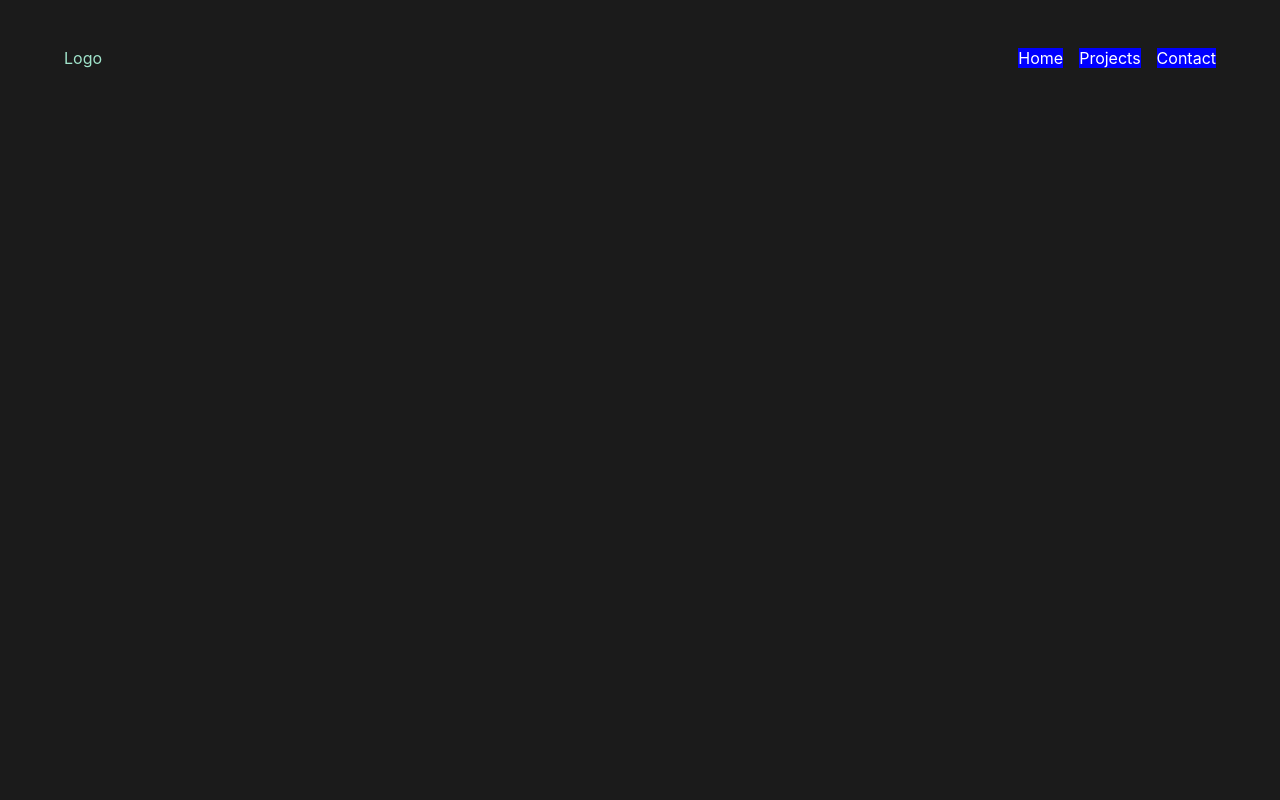
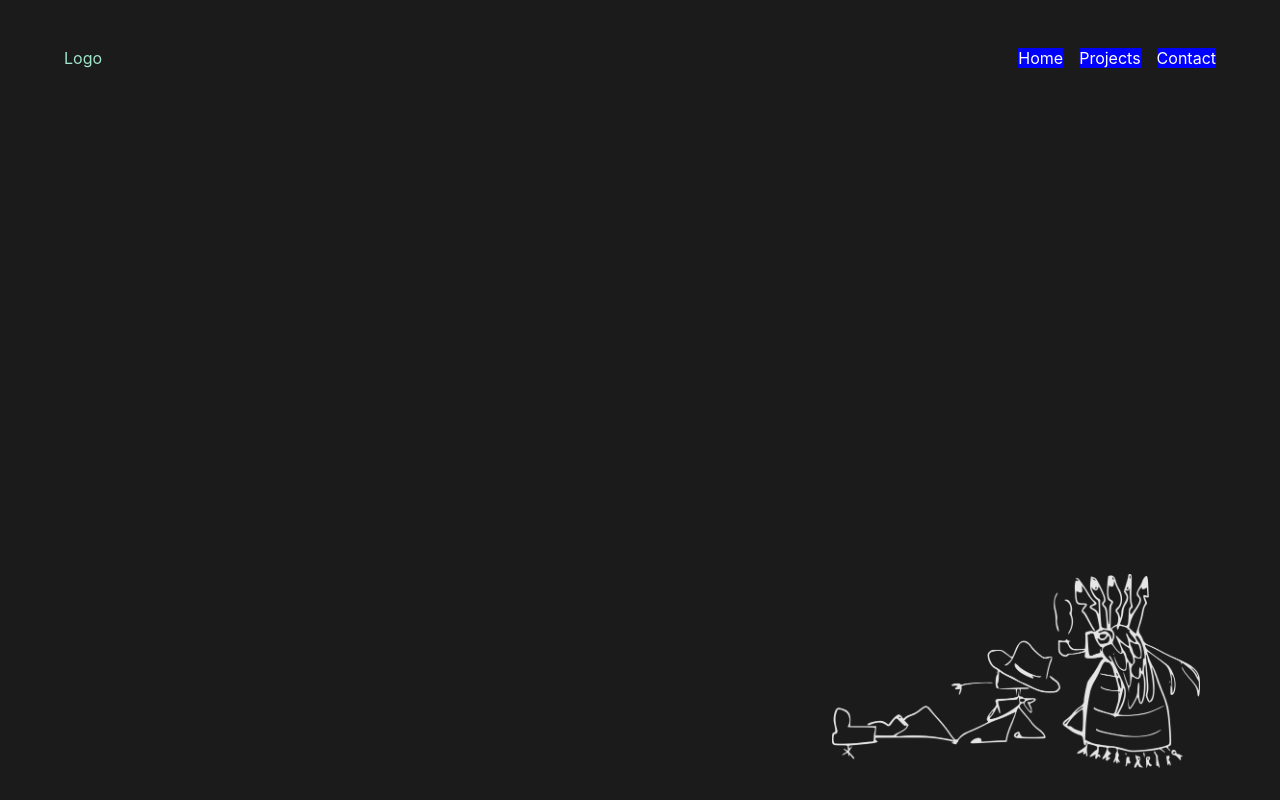
Before and after one commit to havoriskova/portfolio, a React (Create React App) app in the folder 01-portfolio/: page / in a window 1280 px wide. Shown: the top 800 px of the page. Built offline with nearby package versions, Linux system fonts and the light colour scheme; the HTML template or start-up script is replaced by a standard one.

Commit message:
added img for hero section

```diff
--- a/01-portfolio/src/components/Footer.css
+++ b/01-portfolio/src/components/Footer.css
@@ -1,4 +1,4 @@
-.robots_container {
+.robots_footer_container {
     position: relative;
     height: 10rem;
     display: flex;
@@ -7,7 +7,7 @@
 }
 
 
-.robots_container img {
+.robots_footer_container img {
     max-width: 100%;
     min-width: fit-content;
     position: relative;
@@ -16,7 +16,7 @@
 
 }
 
-.robots_container ~ .hr {
+.robots_footer_container ~ .hr {
     position: relative;
     top: -2.8rem;
     border-top: solid rgb(229, 229, 229) .1rem;
@@ -26,11 +26,11 @@
 
 
 @media (min-width:420px) {
-    .robots_container {
-            height: 15rem;
+    .robots_footer_container {
+        height: 15rem;
         }
 
-    .robots_container ~ .hr {
+    .robots_footer_container ~ .hr {
         top: -4.2rem;
     }
 }
--- a/01-portfolio/src/components/Footer.js
+++ b/01-portfolio/src/components/Footer.js
@@ -9,7 +9,7 @@ const Footer = (props) => {
     return(
         <>
 
-            <div className="robots_container">
+            <div className="robots_footer_container">
                 {/* <img alt="robots" src={robot} srcset={`${robot} 590w, ${robots} 1087w`} sizes="(max-width: 400px) 300px, 700px"/> */}
                 {/* <img alt="robots" src={robot} srcset={`${robot}, ${robots} 2x`}/> */}
                 {/* <img alt="robots" src={robot} srcset={`${robot} 590w, ${robots} 1087w`} sizes="(max-width: 400px) 90vw, 50vw"/> */}
--- a/01-portfolio/src/components/Home.css
+++ b/01-portfolio/src/components/Home.css
@@ -1,13 +1,48 @@
 
 .Home .extension-of-header {
-    min-height: 100vh;
+    min-height: calc(100vh - 5rem);
     background-color: var(--primary-color);
+    position: relative;
+    display: flex;
+    align-items: flex-end;
 }
 
 .Home .full-width {
     width: 100vw;
     margin-inline-start: 50%;
     transform: translate(-50%);
+    position: relative;
+}
+
+
+.robots_hero_container {
+    position: relative;
+    display: flex;
+    place-content: flex-end;
+}
+
+.robots_hero_container img {
+    max-width: 70%;
+    filter: invert(90%);
+    padding-bottom: 2rem;
+}
+
+
+
+@media (min-width:400px) {
+    .robots_hero_container img {
+        max-width: 50%;
+        padding-right: 2rem;
+    }
+
+}
+
+@media (min-width:800px) {
+    .robots_hero_container img {
+        max-width: 35%;
+        padding-right: 5rem;
+    }
+
 }
 
 /* .Home .full-width {
--- a/01-portfolio/src/components/Home.js
+++ b/01-portfolio/src/components/Home.js
@@ -1,5 +1,6 @@
 import'./Home.css';
 //import RandomBackground from '../hoc/RandomBackground';
+import heroRobots from '../img/robots_hero.png';
 
 
 const Home = (props) => {
@@ -9,7 +10,11 @@ const Home = (props) => {
 
     return (
         <div className="Home container">
-            <div className='extension-of-header full-width'></div>
+            <div className='extension-of-header full-width'>
+                <div className='robots_hero_container'>
+                    <img alt='' src={heroRobots} />
+                </div>
+            </div>
             <div>Home !!!!</div>
         </div>
     )
```
